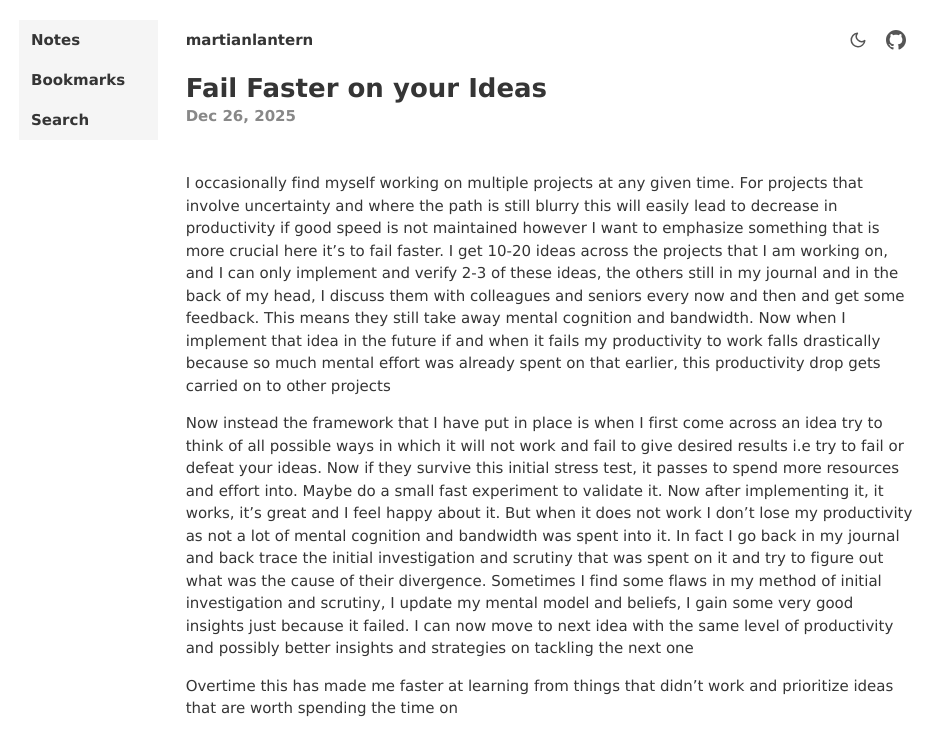
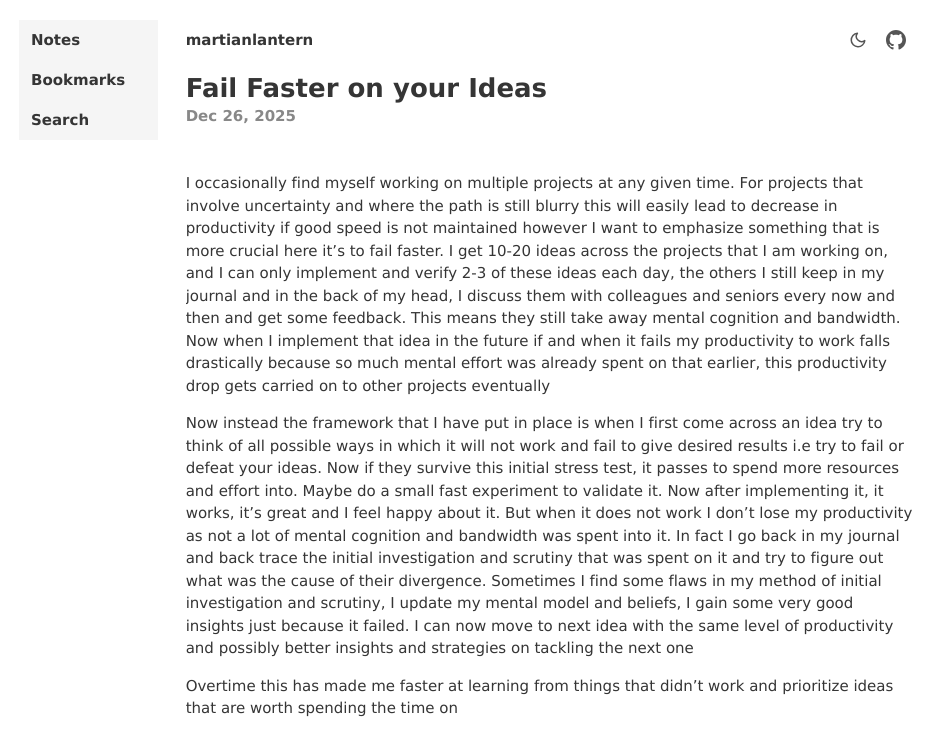
Before and after one commit to martianlantern/martianlantern.github.io, a Jekyll site: the page built from _posts/2025-12-26-fail-faster-on-your-ideas.md, in a window 1280 px wide. Shown: the top 756 px of the page, without its empty margins (166-1109 px from the left). Built offline with Jekyll 4.4.1, drawn with Linux system fonts in a browser that asks for light colours.

Commit message:
some fixes

```diff
--- a/_posts/2025-12-26-fail-faster-on-your-ideas.md
+++ b/_posts/2025-12-26-fail-faster-on-your-ideas.md
@@ -7,7 +7,7 @@ tags: [productivity, model models]
 archive: false
 ---
 
-I occasionally find myself working on multiple projects at any given time. For projects that involve uncertainty and where the path is still blurry this will easily lead to decrease in productivity if good speed is not maintained however I want to emphasize something that is more crucial here it's to fail faster. I get 10-20 ideas across the projects that I am working on, and I can only implement and verify 2-3 of these ideas, the others still in my journal and in the back of my head, I discuss them with colleagues and seniors every now and then and get some feedback. This means they still take away mental cognition and bandwidth. Now when I implement that idea in the future if and when it fails my productivity to work falls drastically because so much mental effort was already spent on that earlier, this productivity drop gets carried on to other projects
+I occasionally find myself working on multiple projects at any given time. For projects that involve uncertainty and where the path is still blurry this will easily lead to decrease in productivity if good speed is not maintained however I want to emphasize something that is more crucial here it's to fail faster. I get 10-20 ideas across the projects that I am working on, and I can only implement and verify 2-3 of these ideas each day, the others I still keep in my journal and in the back of my head, I discuss them with colleagues and seniors every now and then and get some feedback. This means they still take away mental cognition and bandwidth. Now when I implement that idea in the future if and when it fails my productivity to work falls drastically because so much mental effort was already spent on that earlier, this productivity drop gets carried on to other projects eventually
 
 Now instead the framework that I have put in place is when I first come across an idea try to think of all possible ways in which it will not work and fail to give desired results i.e try to fail or defeat your ideas. Now if they survive this initial stress test, it passes to spend more resources and effort into. Maybe do a small fast experiment to validate it. Now after implementing it, it works, it's great and I feel happy about it. But when it does not work I don’t lose my productivity as not a lot of mental cognition and bandwidth was spent into it. In fact I go back in my journal and back trace the initial investigation and scrutiny that was spent on it and try to figure out what was the cause of their divergence. Sometimes I find some flaws in my method of initial investigation and scrutiny, I update my mental model and beliefs, I gain some very good insights just because it failed. I can now move to next idea with the same level of productivity and possibly better insights and strategies on tackling the next one
 
```
